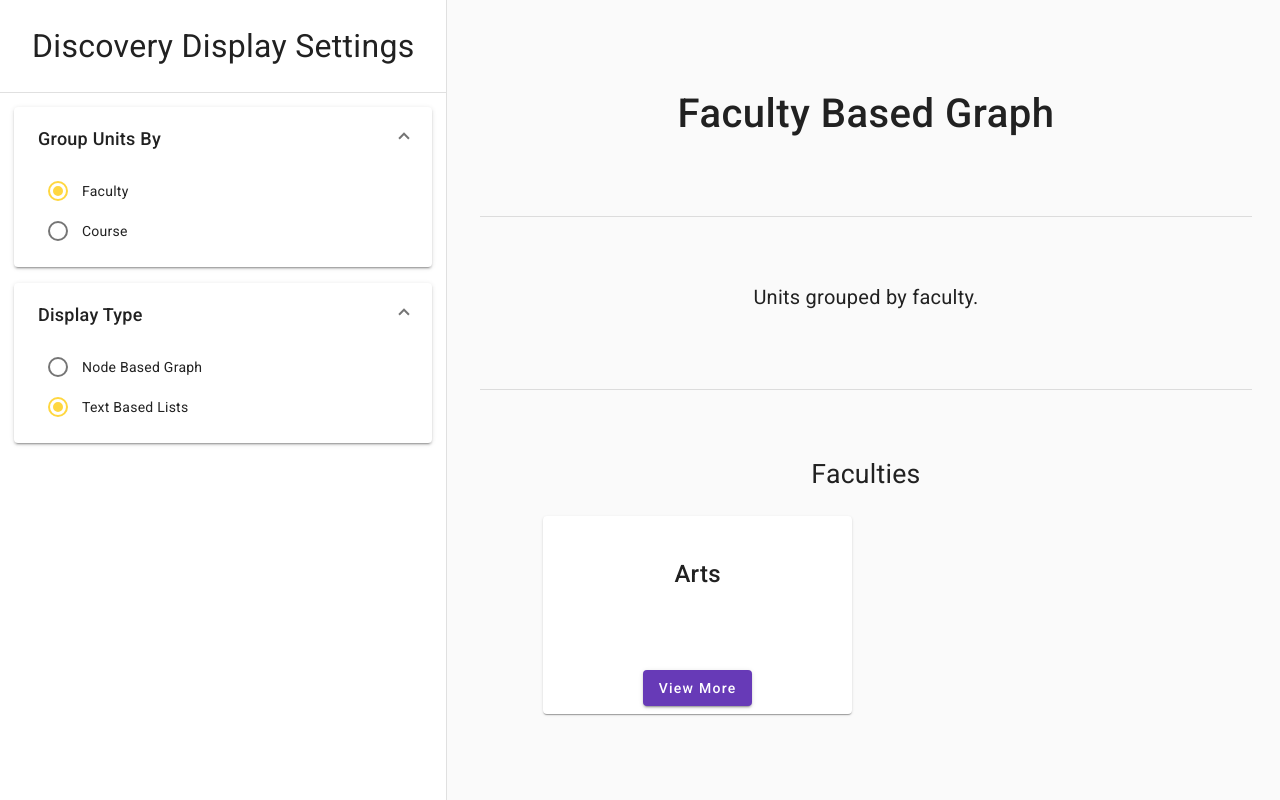
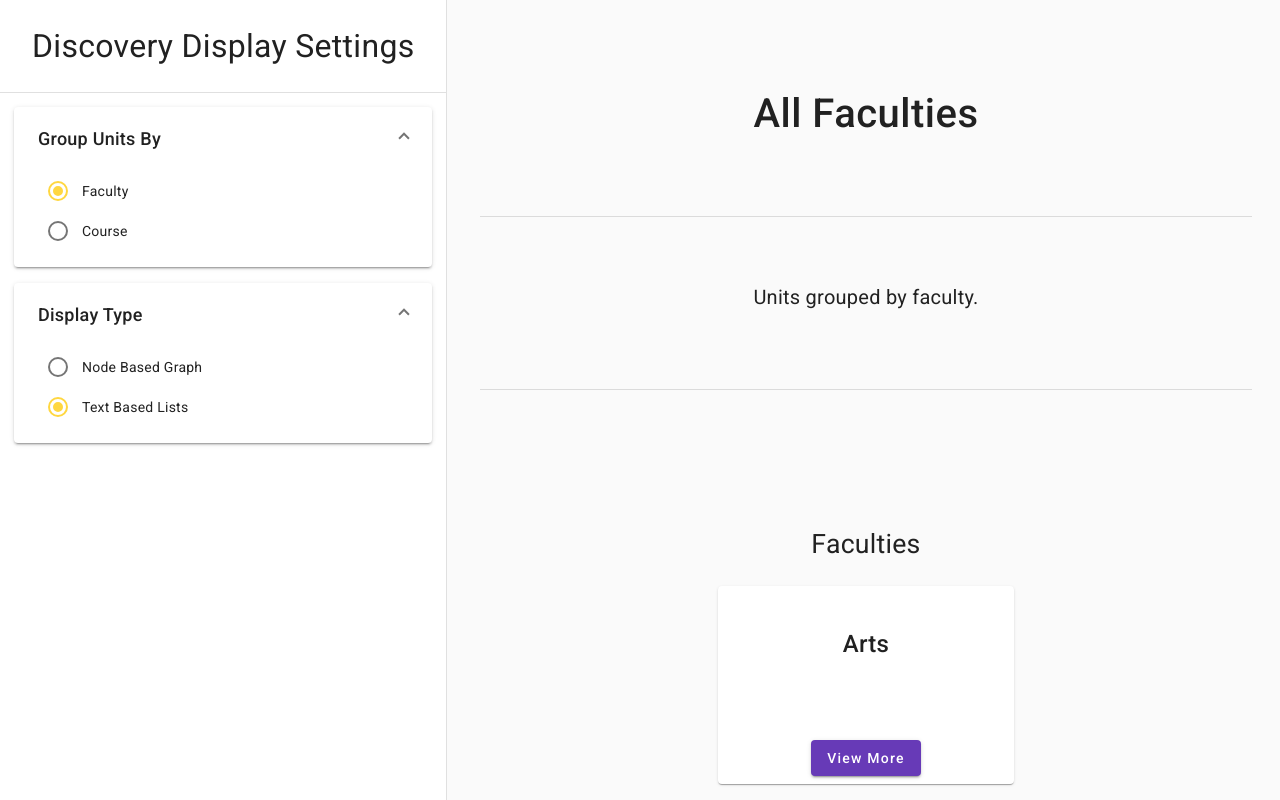
Before and after one commit to thoth-tech/CourseFlow, an Angular app in the folder Frontend/course-flow-app/: page / in a window 1280 px wide. Built offline with nearby package versions, Linux system fonts and the light colour scheme.

Commit message:
Extracted component display to own component.

```diff
--- a/Frontend/course-flow-app/src/app/discovery/discovery-card-selectable/discovery-card-selectable.component.css
+++ b/Frontend/course-flow-app/src/app/discovery/discovery-card-selectable/discovery-card-selectable.component.css
@@ -0,0 +1,26 @@
+.card-selectable-container-grid-container {
+    margin-top: 2em;
+    display: flex;
+    flex-wrap: wrap;
+    justify-content: center;
+    gap: 2em;
+}
+
+.card-selectable-container-grid-item mat-card-content {
+    padding: 2em;
+    font-size: x-large;
+    font-weight: 500;
+    text-align: center;
+    min-height: 50px;
+    min-width: 200px;
+    align-self: center;
+}
+
+.card-selectable-container-grid-item mat-card-actions {
+    align-self: center;
+}
+
+.card-selectable-container h3 {
+    font-size: 20pt;
+    text-align: center;
+}
--- a/Frontend/course-flow-app/src/app/discovery/discovery-card-selectable/discovery-card-selectable.component.html
+++ b/Frontend/course-flow-app/src/app/discovery/discovery-card-selectable/discovery-card-selectable.component.html
@@ -1 +1,29 @@
-<p>discovery-card-selectable works!</p>
+<div class="card-selectable-container" *ngFor="let connectionData of connections;">
+
+    <h3> {{connectionData.label}} </h3>
+
+    <div class="card-selectable-container-grid-container">
+
+            <div class="card-selectable-container-grid-item" *ngFor="let connectionId of connectionData.connectionIds;">
+
+                <mat-card>
+
+                    <mat-card-content>
+
+                        {{ getConnectionLabel(connectionId) }}
+
+                    </mat-card-content>
+
+                    <mat-card-actions>
+
+                        <button mat-raised-button color="primary" (click)="onViewMorePressed(connectionId)"> View More </button>
+
+                    </mat-card-actions>
+
+                </mat-card>
+
+            </div>
+
+        </div>
+
+</div>
--- a/Frontend/course-flow-app/src/app/discovery/discovery-card-selectable/discovery-card-selectable.component.ts
+++ b/Frontend/course-flow-app/src/app/discovery/discovery-card-selectable/discovery-card-selectable.component.ts
@@ -1,4 +1,7 @@
-import { Component } from '@angular/core';
+import { Component, Input, Inject } from '@angular/core';
+
+// Interface Imports
+import { IConnectionData, IDiscoveryNodeData, IDiscoveryDataServiceInjector, IDiscoveryDataService } from 'src/app/interfaces/discoveryInterfaces';
 
 @Component({
   selector: 'app-discovery-card-selectable',
@@ -7,4 +10,35 @@
 })
 export class DiscoveryCardSelectableComponent {
 
+  @Input() connections: IConnectionData[]  = [] as IConnectionData[];
+
+  constructor(@Inject(IDiscoveryDataServiceInjector) private discoveryDataService: IDiscoveryDataService) {
+
+  }
+
+  /**
+   * Gets the node label from a node associated with the provided id.
+   * @param id Id of the node we want to get the label of.
+   */
+  getConnectionLabel(id: string): string {
+
+    let label = "";
+    let foundNode: IDiscoveryNodeData | undefined = this.discoveryDataService.findDiscoveryNodeById(id);
+
+    if (foundNode) {
+      label = foundNode.label;
+    }
+
+    return label;
+  }
+
+
+  /**
+   * Response to view more being pressed.
+   * @param id Id of associated card pressed.
+   */
+  onViewMorePressed(id: string): void {
+
+    this.discoveryDataService.onDetailedConnectionClicked(id);
+  }
 }
--- a/Frontend/course-flow-app/src/app/discovery/discovery-text-based-lists/discovery-text-based-lists.component.css
+++ b/Frontend/course-flow-app/src/app/discovery/discovery-text-based-lists/discovery-text-based-lists.component.css
@@ -13,34 +13,3 @@
 .text-based-list-description {
     font-size: 15pt;
 }
-
-.text-based-list-back-button {
-    align-self: center;
-    width: 100px;
-}
-
-.text-based-list-container h3 {
-    font-size: 20pt;
-    text-align: center;
-}
-
-.text-based-list-grid-container {
-    margin-top: 2em;
-    display: grid;
-    grid-template-columns: 40% 40%;
-    justify-content: center;
-    gap: 2em;
-}
-
-.text-based-list-grid-item mat-card-content {
-    padding: 2em;
-    font-size: x-large;
-    font-weight: 500;
-    text-align: center;
-    min-height: 50px;
-    align-self: center;
-}
-
-.text-based-list-grid-item mat-card-actions {
-    align-self: center;
-}
--- a/Frontend/course-flow-app/src/app/discovery/discovery-text-based-lists/discovery-text-based-lists.component.html
+++ b/Frontend/course-flow-app/src/app/discovery/discovery-text-based-lists/discovery-text-based-lists.component.html
@@ -1,13 +1,4 @@
 <div class="text-based-list-container">
-
-    <button
-        class="text-based-list-back-button"
-        mat-raised-button color="primary"
-        *ngIf="previousRootNode.length !== 0"
-        (click)="onBackButtonPressed()"
-    >
-        Back
-    </button>
 
     <!-- The current "root" data/node that we are on will have information displayed in this section. -->
     <h2 class="text-based-list-title"> {{ currentRootNode.label }} </h2>
@@ -19,38 +10,8 @@
     <mat-divider/>
 
     <!-- All the connections will be listed here. -->
-    <div *ngFor="let connectionData of currentRootNode.outConnections;">
-
-        <h3> {{connectionData.label}} </h3>
-
-        <div class="text-based-list-grid-container">
-
-            <div class="text-based-list-grid-item" >
-
-                <div *ngFor="let connectionId of connectionData.connectionIds;">
-
-                    <mat-card>
-
-                        <mat-card-content>
-
-                            {{ getConnectionLabel(connectionId) }}
-
-                        </mat-card-content>
-
-                        <mat-card-actions>
-
-                            <button mat-raised-button color="primary" (click)="onViewMorePressed(connectionId)"> View More </button>
-
-                        </mat-card-actions>
-
-                    </mat-card>
-
-                </div>
-
-            </div>
-
-        </div>
-
-    </div>
+    <app-discovery-card-selectable [connections]="currentRootNode.inConnections"/>
+    <app-discovery-card-selectable [connections]="currentRootNode.outConnections" />
+    <app-discovery-card-selectable [connections]="currentRootNode.coConnections"/>
 
 </div>
--- a/Frontend/course-flow-app/src/app/discovery/discovery-text-based-lists/discovery-text-based-lists.component.ts
+++ b/Frontend/course-flow-app/src/app/discovery/discovery-text-based-lists/discovery-text-based-lists.component.ts
@@ -18,7 +18,6 @@
 
   // Node data trackers.
   currentRootNode:IDiscoveryNodeData = {} as IDiscoveryNodeData;
-  previousRootNode: IDiscoveryNodeData[] = [] as IDiscoveryNodeData[];
 
   @Input() set groupUnitsBy(value: EDiscoveryGroupUnitsBy) {
 
@@ -31,41 +30,18 @@
 
   constructor(@Inject(IDiscoveryDataServiceInjector) private discoveryDataService: IDiscoveryDataService) {
 
+    // This will allow us to respond to nested events in child components.
+    this.discoveryDataService.nodeSelectedEvent$.subscribe((node) => this.onViewMorePressed(node));
   }
 
   /**
    * Callback for when the view more button is pressed.
-   * @param data Data of associated card pressed (this correspond to the node data).
+   * @param node Selected node.
    */
-  onViewMorePressed(id: string): void {
+  onViewMorePressed(node: IDiscoveryNodeData): void {
 
-    this.previousRootNode.push(this.currentRootNode);
-    this.currentRootNode = this.discoveryDataService.findDiscoveryNodeById(id)!;
-  }
+    this.currentRootNode = node!;
 
-  /**
-   * Callback for when the back button is pressed.
-   */
-  onBackButtonPressed(): void {
 
-    if (this.previousRootNode.length !== 0) {
-      this.currentRootNode = this.previousRootNode.pop()!;
-    }
-  }
-
-  /**
-   * Gets the node label from a node associated with the provided id.
-   * @param id Id of the node we want to get the label of.
-   */
-  getConnectionLabel(id: string): string {
-
-    let label = "";
-    let foundNode: IDiscoveryNodeData | undefined = this.discoveryDataService.findDiscoveryNodeById(id);
-
-    if (foundNode) {
-      label = foundNode.label;
-    }
-
-    return label;
   }
 }
```
Also changed, not shown: Frontend/course-flow-app/src/data/facultyData.json.
